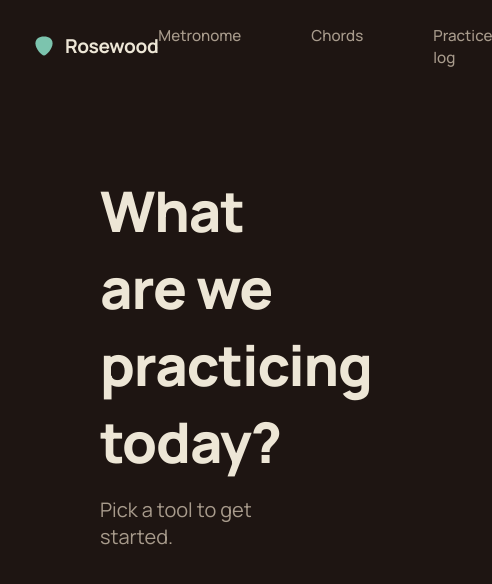
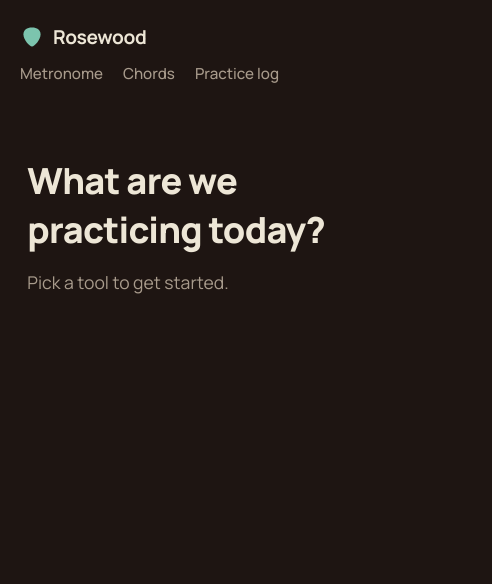
Before and after one commit to atharvasapre07/Rosewood, a plain HTML site: page index.html in a window 390 px wide. Shown: the whole page, 492 px wide, since content can reach past the window. Drawn offline with Linux system fonts and the light colour scheme.

Commit message:
made header and hero responsive

```diff
--- a/css/styles.css
+++ b/css/styles.css
@@ -24,9 +24,10 @@ body {
     display: flex;
     justify-content: space-between;
     align-items: center;
-    padding: 24px 32px;
+    flex-wrap: wrap;
+    gap: 12px 24px;
+    padding: 24px clamp(20px, 5vw, 32px);
 }
-
 .logo {
     display: flex;
     gap: 9px;
@@ -47,7 +48,7 @@ body {
 
 .main-nav ul {
     display: flex;
-    gap: 70px;
+    gap: clamp(20px, 5vw, 70px);
     list-style-type: none;
 }
 
@@ -65,22 +66,22 @@ body {
 }
 
 .hero {
-    padding: 80px 0;
+    padding: clamp(48px, 10vw, 80px) 0;
 }
 
 .hero h1 {
-    font-size: 3.5rem;
+    font-size: clamp(2.25rem, 8vw, 3.5rem);
     font-weight: 800;
     letter-spacing: -0.02em;
     max-width: 630px;
+    overflow-wrap: break-word;
 }
 
 .subtitle {
-    font-size: 1.25rem;
+    font-size: clamp(1.1rem, 3vw, 1.25rem);
     color: var(--muted);
     margin-top: 16px;
 }
-
 .content-wrapper {
-    padding: 0 100px;
+    padding: 0 clamp(20px, 7vw, 100px);
 }
```
